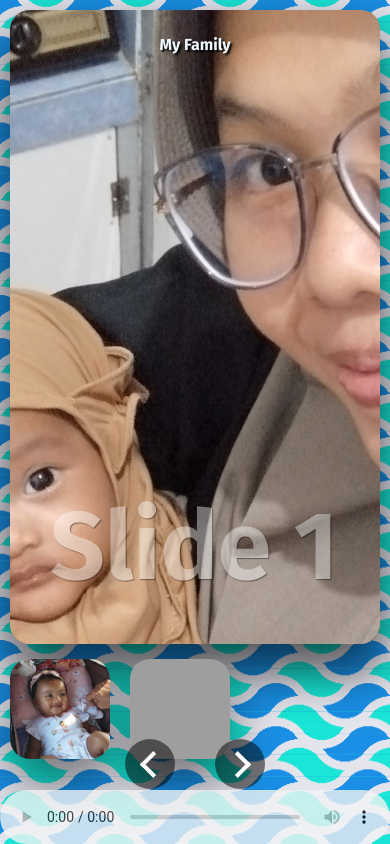
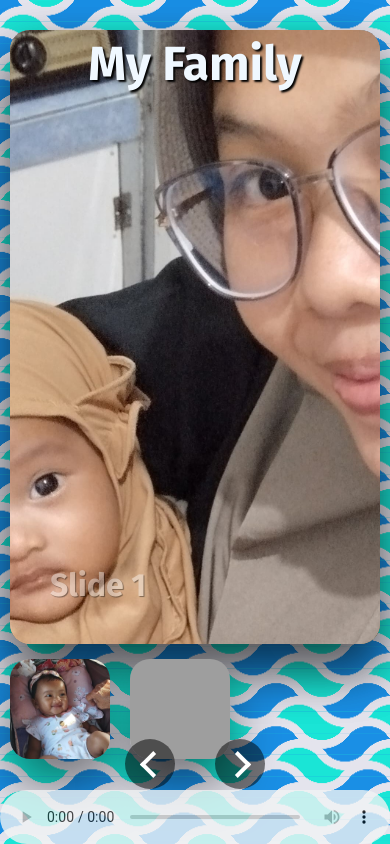
Before and after one commit to zero4004/Image-Slide, a plain HTML site: page index.html in a window 390 px wide. Drawn offline with Linux system fonts and the light colour scheme; grey boxes are pictures that could not be loaded; a web font is replaced by a local one.

Commit message:
Update style.css

```diff
--- a/style.css
+++ b/style.css
@@ -148,7 +148,7 @@ audio {
 @media screen and (max-width: 900px) {
   .slider {
     position: absolute;
-    inset: 10px 10px 200px 10px;
+    inset: 30px 10px 200px 10px;
   }
   .slider .slides {
     width: 100px;
@@ -170,8 +170,6 @@ audio {
   .slider .slides:nth-child(5) {
     left: 240px;
   }
-  .title {
-  font-size: 1em;
-
+ .content h1 {
+  font-size: 2em;
 }
-}
```
